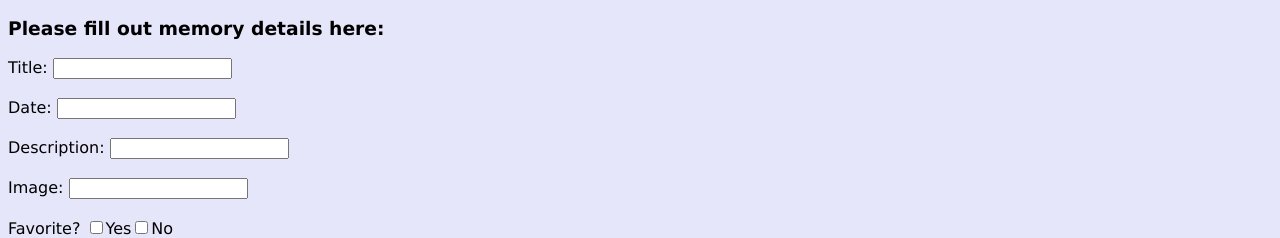
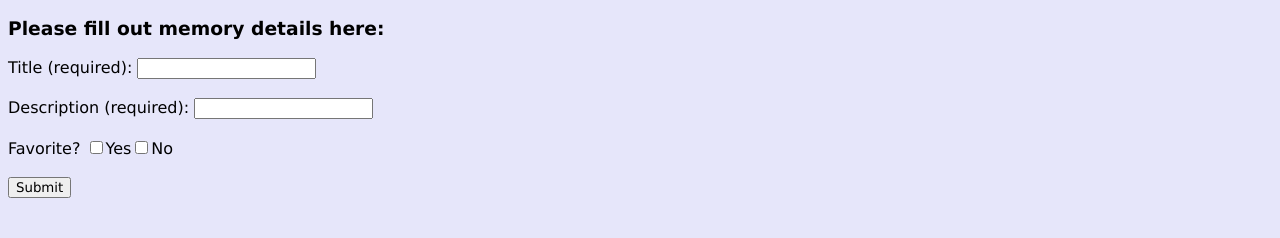
Before and after one commit to leighad/pet-memorializer-frontend, a React (Create React App) app: page /pets/1 in a window 1280 px wide. Shown: the part 334-572 px from the top of the page. Built offline with nearby package versions, Linux system fonts and the light colour scheme; no server answers.

Commit message:
clean up form

```diff
--- a/src/components/MemoryInput.js
+++ b/src/components/MemoryInput.js
@@ -35,14 +35,14 @@ class MemoryInput extends React.Component {
             <div>
                 <h3>Please fill out memory details here: </h3>
                 <form onSubmit={this.handleSubmit}>
-                    <label>Title: </label>
+                    <label>Title (required): </label>
                     <input type='text' name='title' value={this.state.title} onChange={this.handleChange}/><br/><br/>
-                    <label>Date: </label>
-                    <input type='text' name='date' value={this.state.date} onChange={this.handleChange}/><br/><br/>
-                    <label>Description: </label>
+                    {/* <label>Date: </label>
+                    <input type='text' name='date' value={this.state.date} onChange={this.handleChange}/><br/><br/> */}
+                    <label>Description (required): </label>
                     <input type='text' name='description' value={this.state.description} onChange={this.handleChange}/><br/><br/>
-                    <label>Image: </label>
-                    <input type='text' name='image' value={this.state.image} onChange={this.handleChange}/><br/><br/>
+                    {/* <label>Image: </label>
+                    <input type='text' name='image' value={this.state.image} onChange={this.handleChange}/><br/><br/> */}
                     <label>Favorite? </label>
                     {/* <input type='text' name='favorite' value={this.state.favorite} onChange={this.handleChange}/><br/><br/> */}
                     <input type="checkbox" id="favoriteYes" name="favorite" value={this.state.favorite}/>
```
